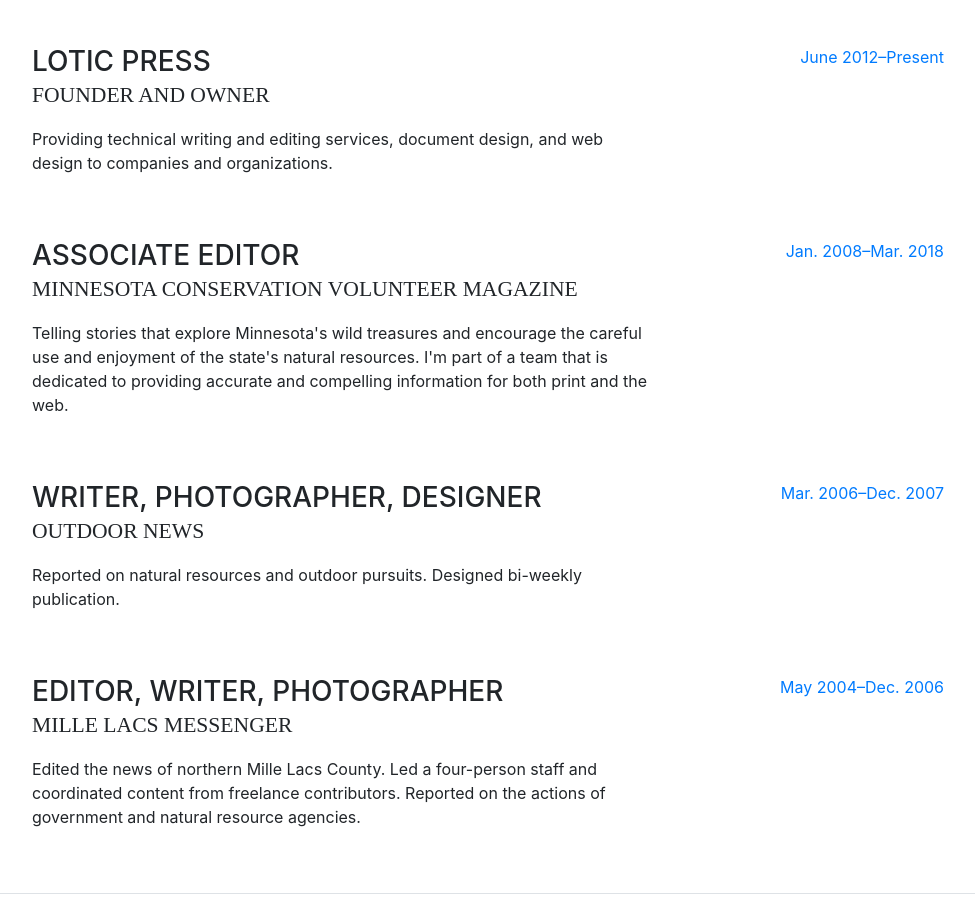
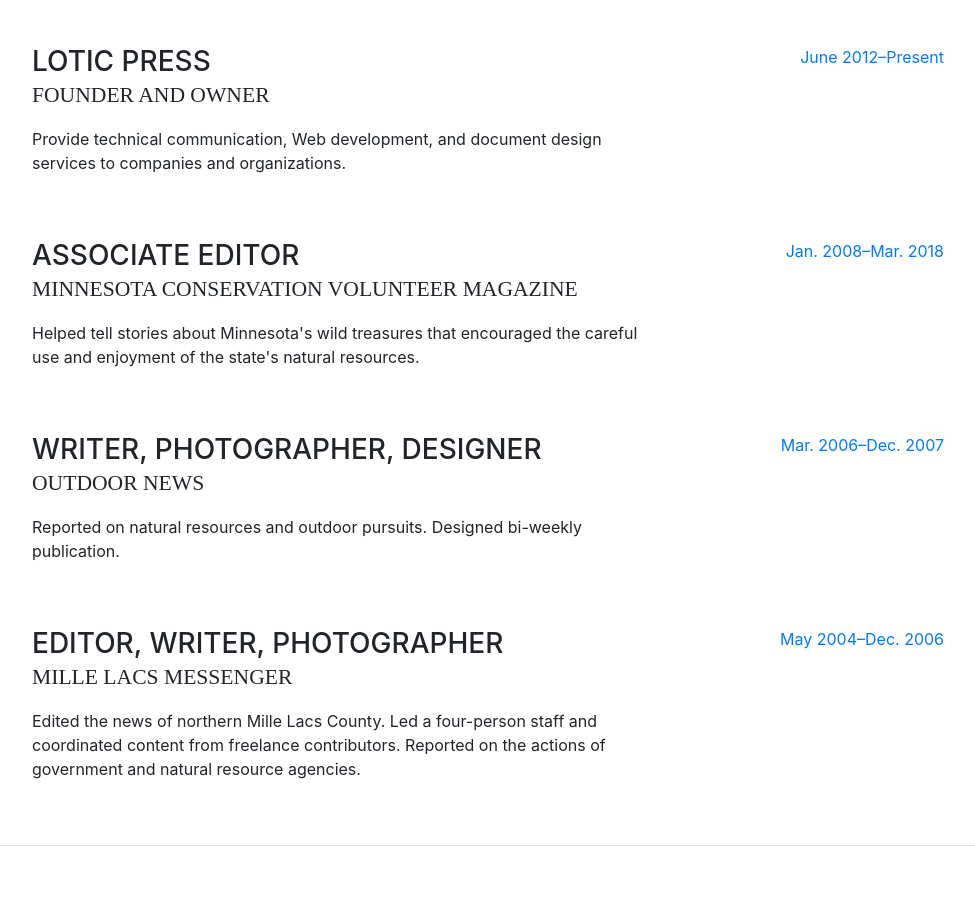
Before and after one commit to mikallok/cv, a website with bundled scripts: page index.html in a window 1280 px wide. Shown: the part 1083-2007 px from the top of the page, without its empty margins (288-1263 px from the left). Built offline with nearby package versions, Linux system fonts and the light colour scheme; a web font is replaced by a local one.

Commit message:
Update index.html

```diff
--- a/index.html
+++ b/index.html
@@ -112,7 +112,7 @@
             <div class="resume-content mr-auto">
               <h3 class="mb-0">Lotic Press</h3>
               <div class="subheading mb-3">Founder and Owner</div>
-              <p>Providing technical writing and editing services, document design, and web design to companies and organizations.</p>
+              <p>Provide technical communication, Web development, and document design services to companies and organizations.</p>
             </div>
             <div class="resume-date text-md-right">
               <span class="text-primary">June 2012&ndash;Present</span>
@@ -123,7 +123,7 @@
             <div class="resume-content mr-auto">
               <h3 class="mb-0">Associate Editor</h3>
               <div class="subheading mb-3">Minnesota Conservation Volunteer magazine</div>
-              <p>Telling stories that explore Minnesota's wild treasures and encourage the careful use and enjoyment of the state's natural resources. I'm part of a team that is dedicated to providing accurate and compelling information for both print and the web.</p>
+              <p>Helped tell stories about Minnesota's wild treasures that encouraged the careful use and enjoyment of the state's natural resources.</p>
             </div>
             <div class="resume-date text-md-right">
               <span class="text-primary">Jan. 2008&ndash;Mar. 2018</span>
```
